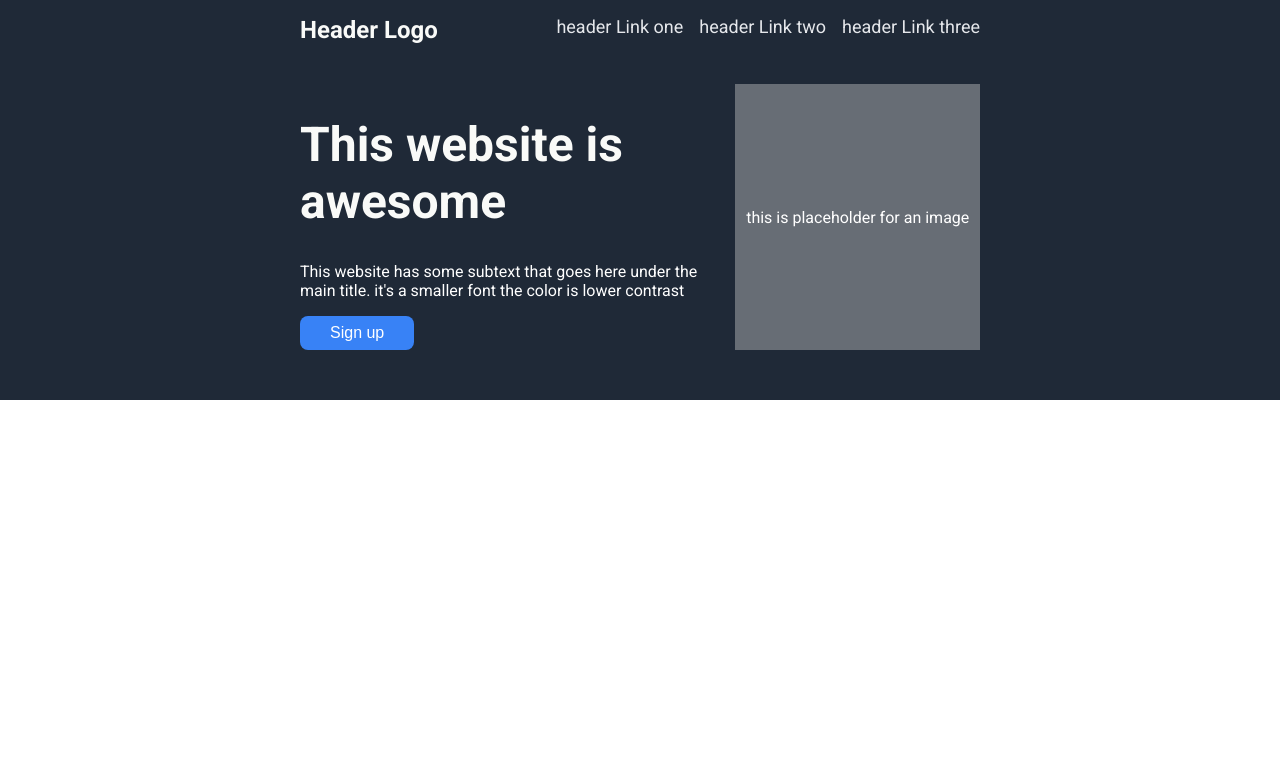
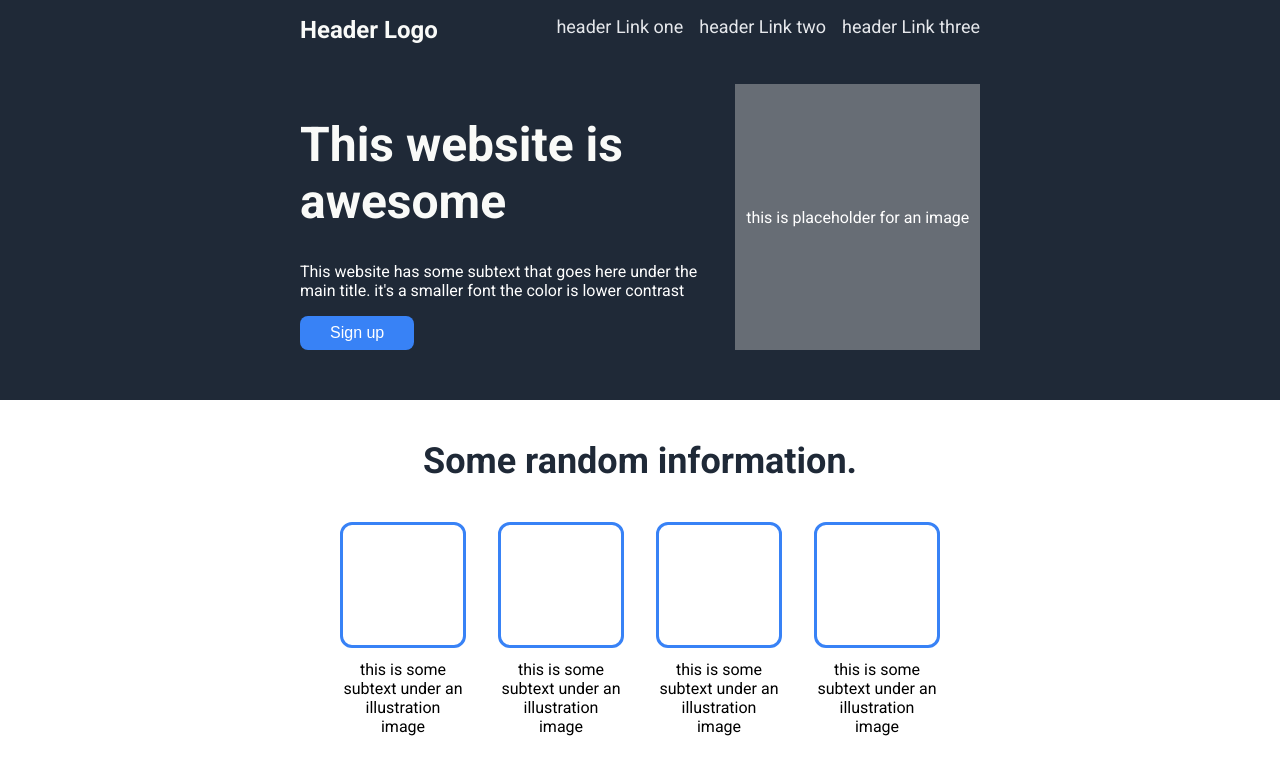
Before and after one commit to tushar-droid/landing_page, a plain HTML site: page index.html in a window 1280 px wide. Drawn offline with Linux system fonts and the light colour scheme.

Commit message:
Section 2 added Was busy with convocation and other stuff

```diff
--- a/index.html
+++ b/index.html
@@ -30,7 +30,29 @@
                 <p>this is placeholder for an image</p>
             </div>
         </div>
-
+    </div>
+    <div class= "section-2">
+        <div class="content-heading">
+            Some random information.
+        </div>
+            <div class="contents">
+                <div class="item">
+                    <div class="img-holder"></div>
+                    <div class="information">this is some subtext under an illustration image</div>
+                </div>
+                <div class="item">
+                    <div class="img-holder"></div>
+                    <div class="information">this is some subtext under an illustration image</div>
+                </div>
+                <div class="item">
+                    <div class="img-holder"></div>
+                    <div class="information">this is some subtext under an illustration image</div>
+                </div>
+                <div class="item">
+                    <div class="img-holder"></div>
+                    <div class="information">this is some subtext under an illustration image</div>
+                </div>
+            </div>
     </div>
 
 
--- a/styles.css
+++ b/styles.css
@@ -52,6 +52,7 @@ body{
 .hero-image{
     background-color: rgba(211,211,211, 0.4);
     width: 70%;
+    height:auto;
     display: flex;
     justify-content: center;
     align-items: center;
@@ -64,3 +65,44 @@ button{
     border:none;
     font-size: medium;
 }
+.section-2{
+    display: flex;
+    flex-direction: column;
+    justify-content: center;
+    align-items: center;
+    padding: 0px 300px;
+}
+
+.contents{
+    display: flex;
+    gap:32px;
+}
+
+.img-holder{
+    border: solid #3882f6;
+    height: 120px;
+    width:120px;
+    border-radius: 12px;
+    margin-bottom: 12px;
+}
+
+.item{
+    display: flex;
+    flex-direction: column;
+    justify-content: center;
+    align-items: center;
+    text-align: center;
+
+}
+
+.content-heading{
+    text-align: center ;
+    padding: 40px;
+    font-size: 36px;
+    font-weight: 900;
+    color:#1F2937
+}
+
+.information{
+    width:120px;
+}
```
